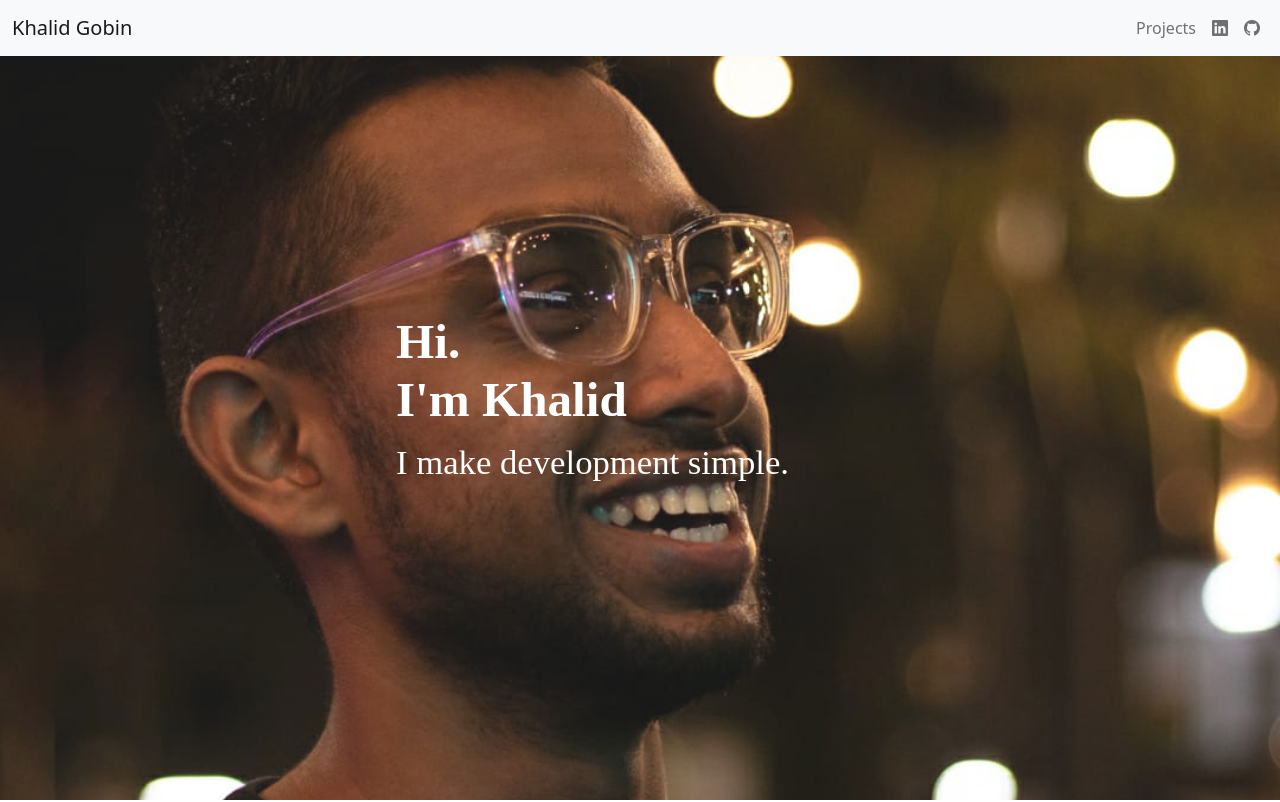
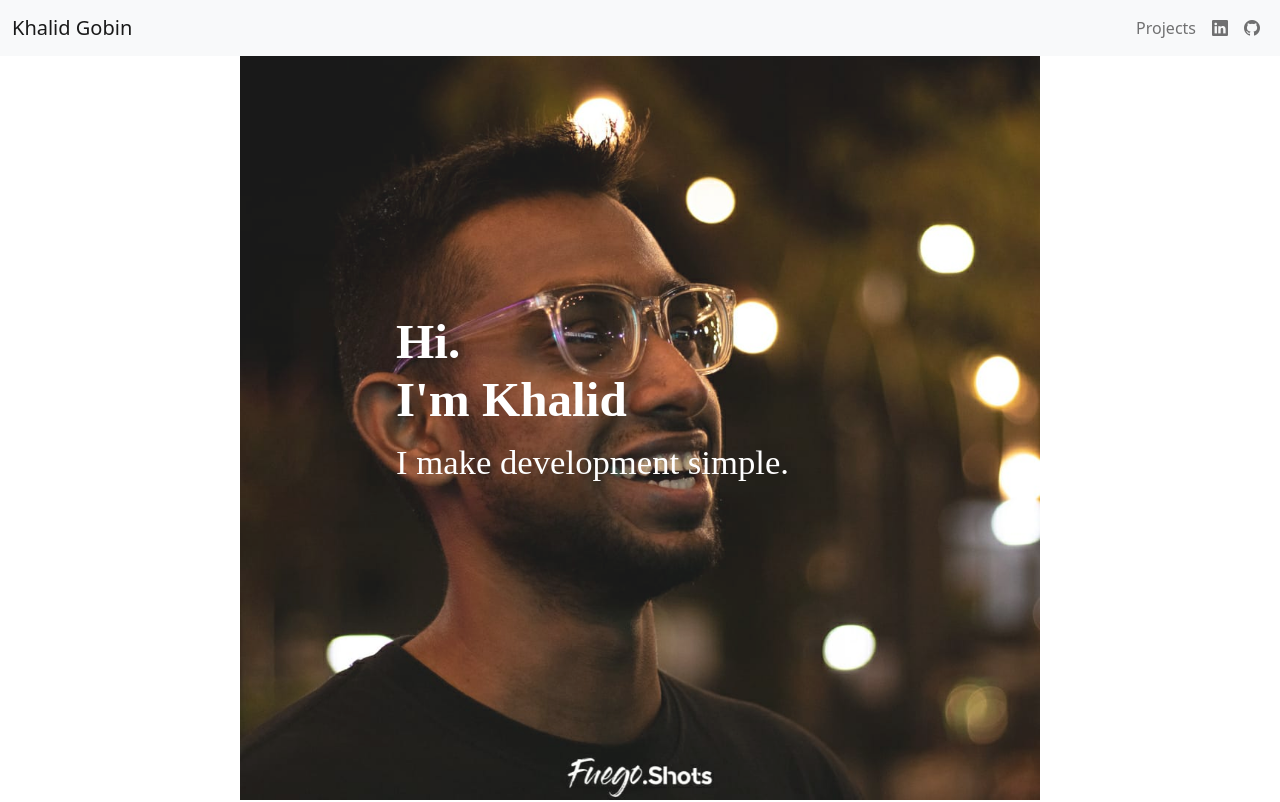
Before and after one commit to kgobin2000/myportfolio, a React (Create React App) app: page / in a window 1280 px wide. Shown: the top 802 px of the page. Built offline with nearby package versions, Linux system fonts and the light colour scheme.

Commit message:
Update App.css

```diff
--- a/src/App.css
+++ b/src/App.css
@@ -8,10 +8,8 @@
   background-attachment: fixed;
   background-position: center;
   background-repeat: no-repeat;
-  background-size: cover;
-  -webkit-background-size: cover;
-  -moz-background-size: cover;
-  -o-background-size: cover;
+  background-size: contain;
+
   width: 100vw;
   opacity: 0.9;
 }
```
